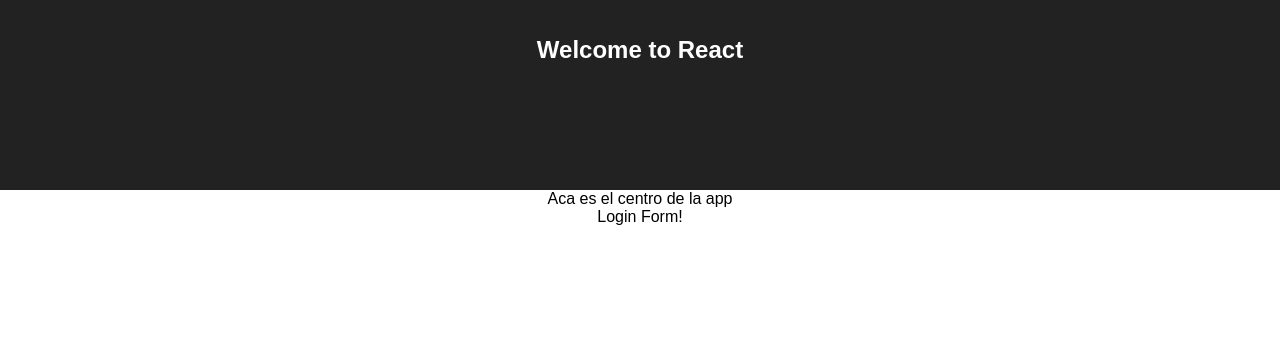
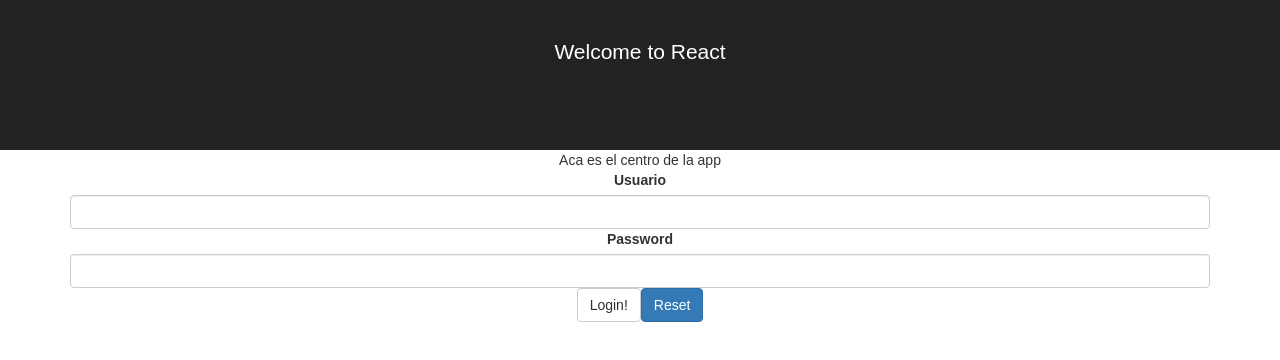
Before and after one commit to moonbe77/chReact, a React (Create React App) app in the folder twitter-clon/: page / in a window 1280 px wide. Shown: the top 360 px of the page. Built offline with nearby package versions, Linux system fonts and the light colour scheme.

Commit message:
adding bootstrap react

```diff
--- a/twitter-clon/package.json
+++ b/twitter-clon/package.json
@@ -4,6 +4,7 @@
   "private": true,
   "dependencies": {
     "react": "^16.2.0",
+    "react-bootstrap": "^0.31.5",
     "react-dom": "^16.2.0",
     "react-router-dom": "^4.2.2",
     "react-scripts": "1.0.17"
--- a/twitter-clon/public/index.html
+++ b/twitter-clon/public/index.html
@@ -10,6 +10,8 @@
     -->
     <link rel="manifest" href="%PUBLIC_URL%/manifest.json">
     <link rel="shortcut icon" href="%PUBLIC_URL%/favicon.ico">
+    <!-- Latest compiled and minified CSS -->
+    <link rel="stylesheet" href="https://maxcdn.bootstrapcdn.com/bootstrap/latest/css/bootstrap.min.css">
     <!--
       Notice the use of %PUBLIC_URL% in the tags above.
       It will be replaced with the URL of the `public` folder during the build.
@@ -19,7 +21,7 @@
       work correctly both with client-side routing and a non-root public URL.
       Learn how to configure a non-root public URL by running `npm run build`.
     -->
-    <title>React App</title>
+    <title>TWITTER Clone</title>
   </head>
   <body>
     <noscript>
--- a/twitter-clon/src/App.js
+++ b/twitter-clon/src/App.js
@@ -13,7 +13,7 @@ class App extends React.Component {
         <div>
             Aca es el centro de la app
             <Router>
-                <div>
+                <div className="container">
                     <Route path="/" exact={true} component={Login}/>
                 </div>
             </Router>
--- a/twitter-clon/src/components/Login/Login.js
+++ b/twitter-clon/src/components/Login/Login.js
@@ -1,12 +1,27 @@
 import React from 'react';
+import { FormGroup, FormControl, ControlLabel, Button } from 'react-bootstrap';
 
 class Login extends React.Component{
+    constructor(){
+        super()
+        this.state = {
+
+        }
+    }
+
+    //generarar handle attribute
+    //login
 
     render(){
         return(
-            <div>
-                Login Form!
-            </div>
+            <form>
+                <ControlLabel>Usuario</ControlLabel>
+                <FormControl type="text" />
+                <ControlLabel>Password</ControlLabel>
+                <FormControl type="password"/>
+                <Button>Login!</Button>
+                <Button bsStyle ="primary">Reset</Button>
+            </form>
         )
     }
 }
```
